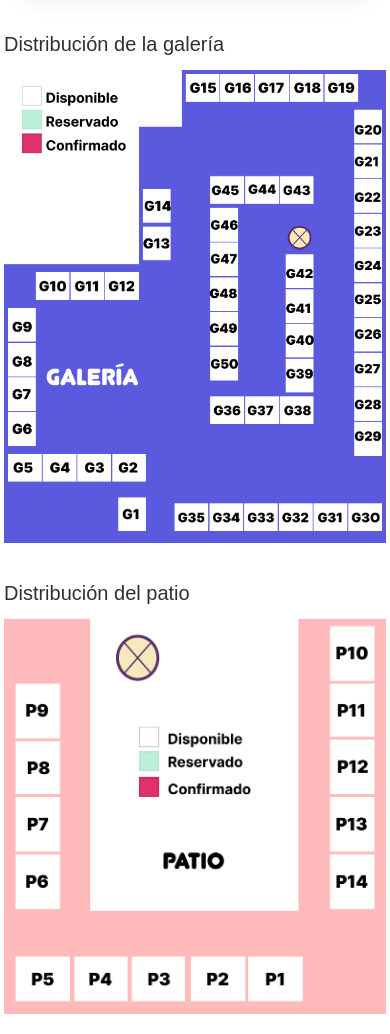
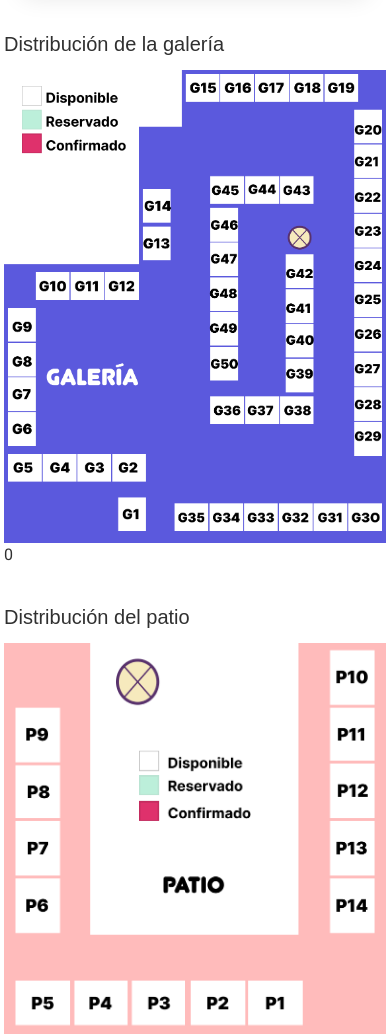
Before and after one commit to dennis-adrian/glitter-ui, a React (Vite) app: page /next_event in a window 390 px wide. Shown: the part 534-1568 px from the top of the page. Built offline with nearby package versions, Linux system fonts and the light colour scheme; no server answers; a web font is replaced by a local one.

Commit message:
Adding some patches that will hopefully fix staging on iphone

```diff
--- a/src/App.tsx
+++ b/src/App.tsx
@@ -13,24 +13,29 @@ import {
 
 import Navbar from 'components/shared/navbar/Navbar';
 import DrawerRoot from 'components/shared/mobile_drawer/DrawerRoot';
+import { useEffect } from 'react';
 
 function App() {
   const dispatch = useDispatch();
   const userId = localStorage.getItem('userId');
-  const { data: currentUser, isSuccess } = useGetCurrentUserQuery(
-    userId || '0',
-  );
-  const { data: activeFestivals, isSuccess: isFestivalSuccess } =
-    useGetActiveFestivalQuery(userId || '');
+  const { data: currentUser, isSuccess } = useGetCurrentUserQuery(userId!, {
+    skip: !userId,
+  });
+  const { data: festival, isSuccess: isFestivalSuccess } =
+    useGetActiveFestivalQuery('');
 
+  useEffect(() => {
     if (isSuccess) {
       dispatch(setCurrentUser(currentUser));
       dispatch(setLoginStatus(true));
     }
+  }, [dispatch, isSuccess, currentUser]);
 
+  useEffect(() => {
     if (isFestivalSuccess) {
-    dispatch(setActiveFestival(activeFestivals[0]));
+      dispatch(setActiveFestival(festival));
     }
+  }, [dispatch, isFestivalSuccess, festival]);
 
   return (
     <DrawerRoot>
--- a/src/components/festivalMaps/CbaGalleryMap.tsx
+++ b/src/components/festivalMaps/CbaGalleryMap.tsx
@@ -1,4 +1,4 @@
-import { useEffect, useState } from 'react';
+import { useState } from 'react';
 
 import festivalMap from '../../assets/cba_gallery.png';
 import { cbaGalleryPositionsV1 } from '../utils/standPositions';
@@ -6,20 +6,14 @@ import { StandModel, StandPosition } from '../../types/eventMapTypes';
 import Stand from '../Stand';
 
 type Props = {
-  stands?: StandModel[];
+  stands: StandModel[];
 };
 
 const CbaGalleryMap = ({ stands }: Props) => {
+  const galleryStands = stands.filter(
+    (stand: StandModel) => stand.label === 'G',
+  );
   const [mapLoaded, setMapLoaded] = useState(false);
-  const [galleryStands, setGalleryStands] = useState<StandModel[]>([]);
-
-  useEffect(() => {
-    const filteredStands = stands!.filter(
-      (stand: StandModel) => stand.label === 'G',
-    );
-
-    setGalleryStands(filteredStands);
-  }, [stands]);
 
   return (
     <div className="m-auto max-w-md p-1">
@@ -34,6 +28,7 @@ const CbaGalleryMap = ({ stands }: Props) => {
           />
         </section>
         {mapLoaded &&
+          galleryStands.length &&
           galleryStands.map((stand) => {
             const position = cbaGalleryPositionsV1.find(
               (position: StandPosition) => position.id === stand.standNumber,
--- a/src/components/festivalMaps/CbaPatioMap.tsx
+++ b/src/components/festivalMaps/CbaPatioMap.tsx
@@ -1,24 +1,18 @@
-import { useEffect, useState } from 'react';
+import { useState } from 'react';
 import festivalMap from '../../assets/cba_patio_map.png';
 import { cbaPatioPositionsV1 } from '../utils/standPositions';
 import { StandModel, StandPosition } from '../../types/eventMapTypes';
 import Stand from '../Stand';
 
 type Props = {
-  stands?: StandModel[];
+  stands: StandModel[];
 };
 
 const CbaPatioMap = ({ stands }: Props) => {
+  const patioStands = stands!.filter(
+    (stand: StandModel) => stand.label === 'P',
+  );
   const [mapLoaded, setMapLoaded] = useState(false);
-  const [galleryStands, setGalleryStands] = useState<StandModel[]>([]);
-
-  useEffect(() => {
-    const filteredStands = stands!.filter(
-      (stand: StandModel) => stand.label === 'P',
-    );
-
-    setGalleryStands(filteredStands);
-  }, [stands]);
 
   return (
     <div className="m-auto max-w-md p-1 mt-4">
@@ -33,7 +27,8 @@ const CbaPatioMap = ({ stands }: Props) => {
           />
         </section>
         {mapLoaded &&
-          galleryStands.map((stand) => {
+          patioStands.length &&
+          patioStands.map((stand) => {
             const position = cbaPatioPositionsV1.find(
               (position: StandPosition) => position.id === stand.standNumber,
             );
--- a/src/pages/NextFestival.tsx
+++ b/src/pages/NextFestival.tsx
@@ -1,14 +1,11 @@
 import { useSelector } from 'react-redux';
-import { RootState } from '../store';
+import { RootState } from 'src/store';
 
 import CbaGalleryMap from '../components/festivalMaps/CbaGalleryMap';
 import CbaPatioMap from '../components/festivalMaps/CbaPatioMap';
 
 const NextFestivalPage = () => {
-  const { stands } = useSelector((state: RootState) => state.activeFestival);
-  const activeFestival = useSelector(
-    (state: RootState) => state.activeFestival,
-  );
+  const festival = useSelector((state: RootState) => state.activeFestival);
 
   return (
     <div>
@@ -23,7 +20,7 @@ const NextFestivalPage = () => {
               Si fuiste seleccionada o seleccionado para participar de nuestra
               siguiente versión de{' '}
               <span className="font-bold text-fuchsia-900">
-                {activeFestival.name}
+                {festival.name}
               </span>{' '}
               en esta sección podrás elegir tu mesa para la edición de
               diciembre. En caso de compartir mesa, ambos artistas deben crearse
@@ -40,8 +37,12 @@ const NextFestivalPage = () => {
           </div>
         </div>
       </section>
-      <CbaGalleryMap stands={stands} />
-      <CbaPatioMap stands={stands} />
+      {festival?.stands && (
+        <>
+          <CbaGalleryMap stands={festival.stands} />
+          <CbaPatioMap stands={festival.stands} />
+        </>
+      )}
     </div>
   );
 };
--- a/src/routes/AppRoutes.tsx
+++ b/src/routes/AppRoutes.tsx
@@ -6,7 +6,6 @@ import HomePage from '../pages/Home';
 import LoginPage from '../pages/Login';
 import UserProfile from '../pages/UserProfile';
 import NextFestivalPage from '../pages/NextFestival';
-import { userLoader } from './loaders/userLoader';
 import DashboardPage from '../pages/Dashboard';
 import App from '../App';
 import Festivals from '../components/Festivals';
@@ -26,7 +25,6 @@ export const AppRoutes = createBrowserRouter([
       {
         path: 'user_profile',
         element: <ProtectedRoute component={UserProfile} />,
-        loader: userLoader,
       },
       {
         path: 'login',
@@ -39,7 +37,6 @@ export const AppRoutes = createBrowserRouter([
       {
         path: 'dashboard',
         element: <ProtectedRoute component={DashboardPage} forAdmin />,
-        loader: userLoader,
         children: [
           {
             path: 'users',
--- a/src/routes/ProtectedRoute.tsx
+++ b/src/routes/ProtectedRoute.tsx
@@ -1,5 +1,6 @@
-import { Navigate, useLoaderData } from 'react-router-dom';
-import { User } from '../types/userTypes';
+import { Navigate } from 'react-router-dom';
+import { useSelector } from 'react-redux';
+import { RootState } from 'src/store';
 
 type Props = {
   component: React.ComponentType;
@@ -10,12 +11,12 @@ export const ProtectedRoute = ({
   component: Component,
   forAdmin = false,
 }: Props) => {
-  const loaderData = useLoaderData();
-  if (!loaderData) {
+  const user = useSelector((state: RootState) => state.currentUser);
+  if (!user.id) {
     return <Navigate to="/login" />;
   }
 
-  if (forAdmin && !(loaderData as User).isAdmin) {
+  if (forAdmin && !user.isAdmin) {
     return <Navigate to="/" />;
   }
 
--- a/src/routes/loaders/userLoader.ts
+++ /dev/null
@@ -1,9 +0,0 @@
-import { getUser } from '../../api/helpers';
-
-export const userLoader = async () => {
-  if (localStorage.getItem('userId') && localStorage.getItem('accessToken')) {
-    return await getUser(localStorage.getItem('userId')!);
-  }
-
-  return null;
-};
```
Lines whose indentation alone changed are shown as unchanged.
